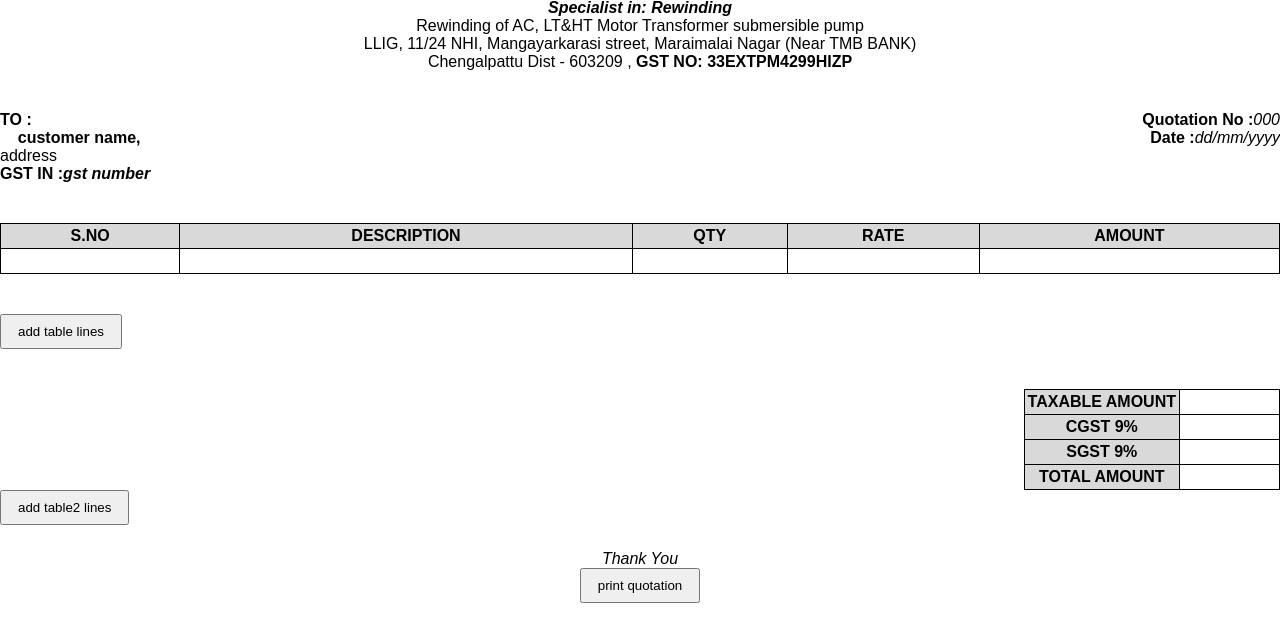
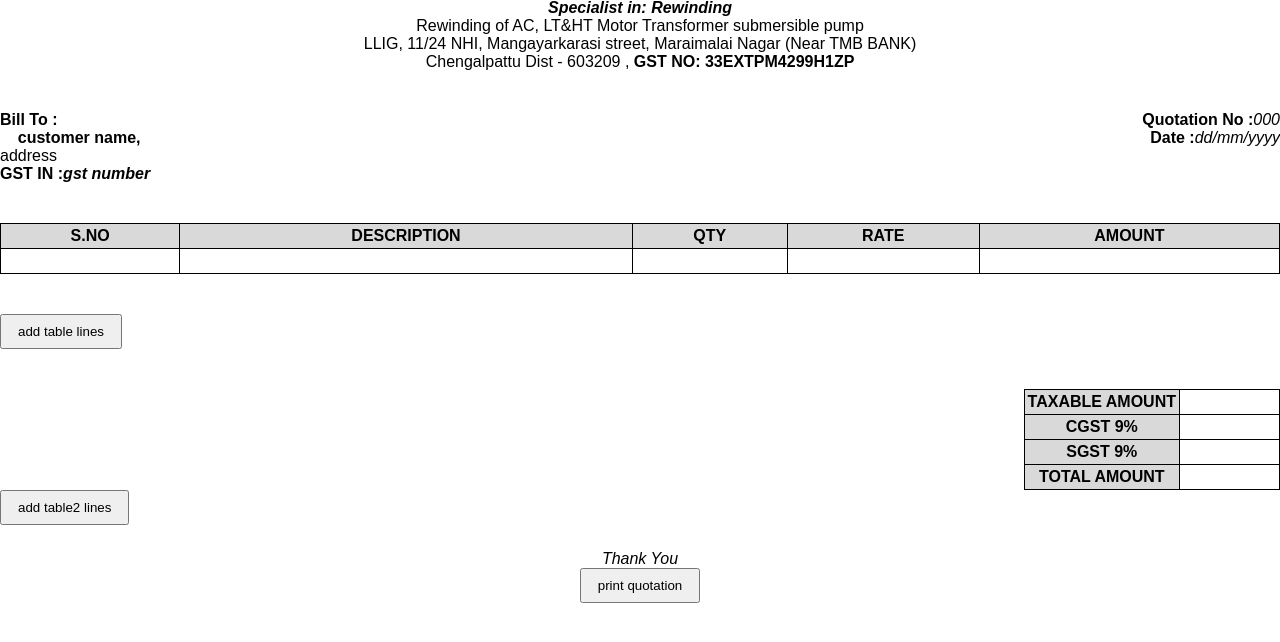
Before and after one commit to sriranga-electrical-works/quotation, a plain HTML site: page index.html in a window 1280 px wide. Shown: the part 38-680 px from the top of the page. Drawn offline with Linux system fonts and the light colour scheme.

Commit message:
Update index.html

```diff
--- a/index.html
+++ b/index.html
@@ -14,13 +14,13 @@
         <p><b><em contenteditable="true">Specialist in: Rewinding</em></b></p>
         <p contenteditable="true">Rewinding of AC, LT&HT Motor Transformer submersible pump</p>
         <p contenteditable="true">LLIG, 11/24 NHI, Mangayarkarasi street, Maraimalai Nagar (Near TMB BANK)
-        <p contenteditable="true">Chengalpattu Dist - 603209 , <b>GST NO: 33EXTPM4299HIZP</b></p>
+        <p contenteditable="true">Chengalpattu Dist - 603209 , <b>GST NO: 33EXTPM4299H1ZP</b></p>
     </header>
 
     <!-- quotation details -->
     <section class="qtn_details">
         <article>
-            <p><b>TO : </b></p>
+            <p><b>Bill To : </b></p>
             <p  class="customer_name">&nbsp;&nbsp;&nbsp;&nbsp;<span id="customer_name" contenteditable="true">customer name</span>,</p>
             <div id="customer_address">
                 <p contenteditable="true">address</p>
```
